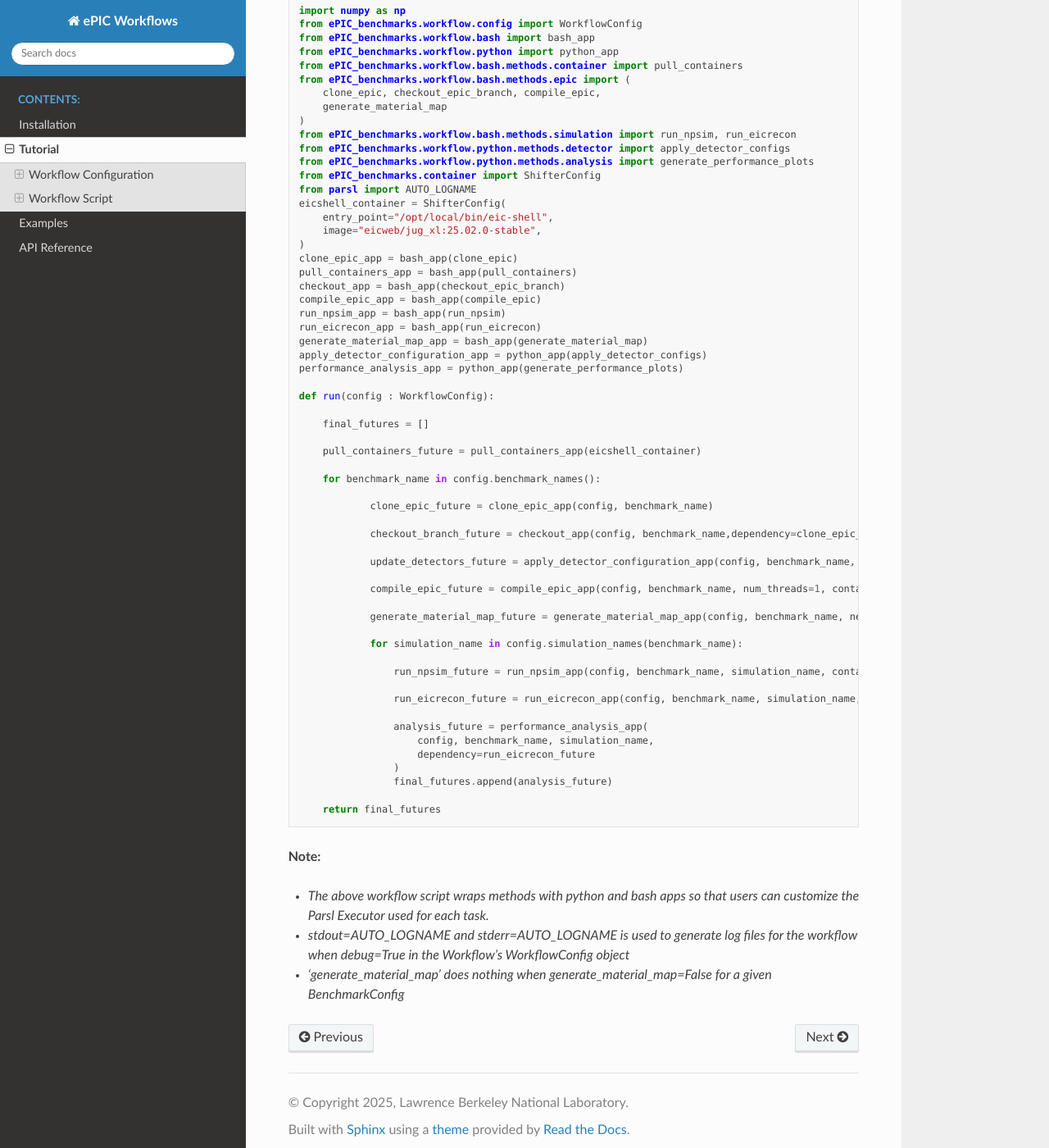
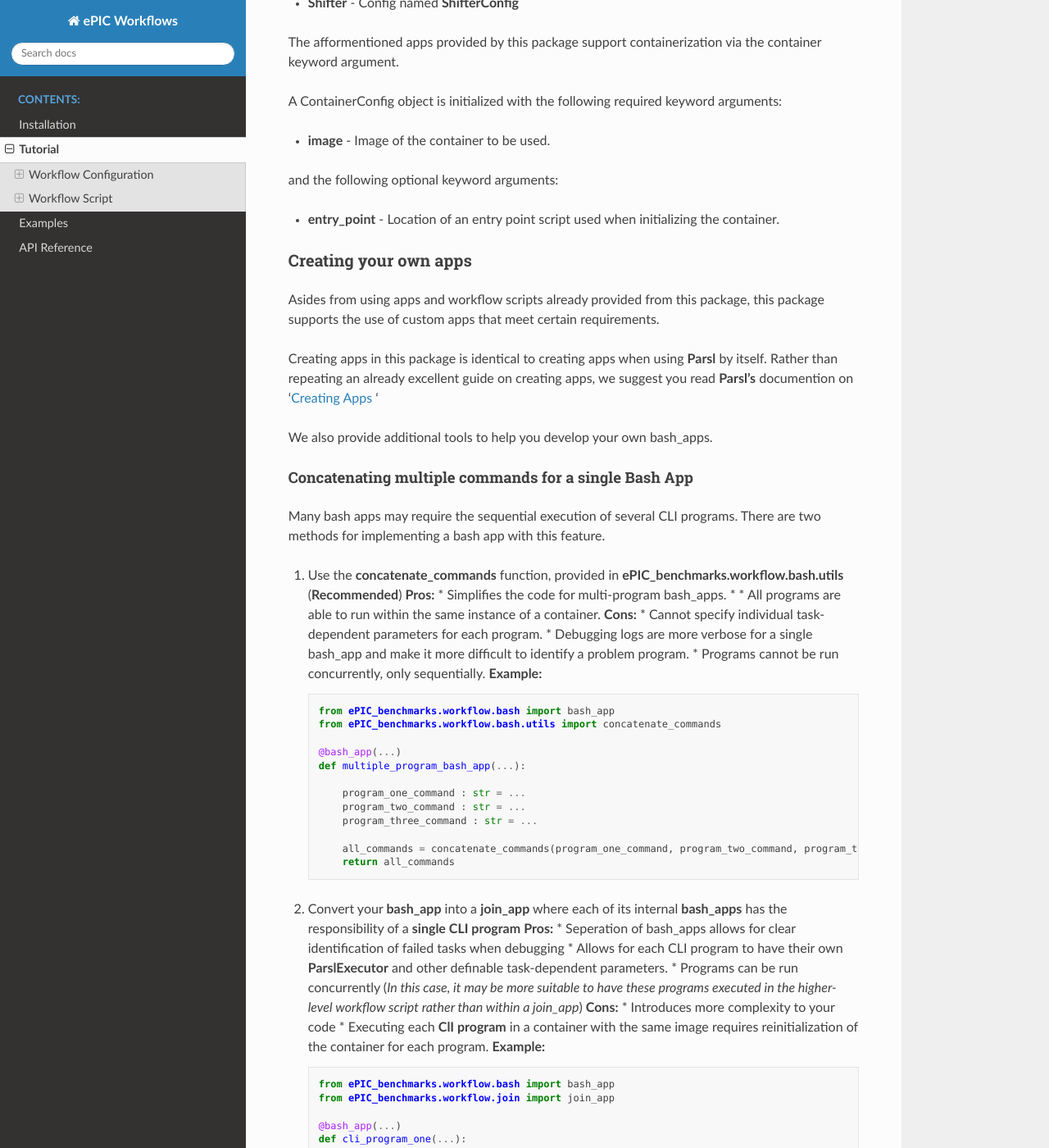
Before and after one commit to amirkas/ePIC-Benchmark-lib, a Sphinx documentation site: the page built from docs/guide.rst, in a window 1280 px wide and 1400 px high, scrolled down 12408 px. Shown: the whole window at 82% size. Built offline with Sphinx 7.4.7 and the Read the Docs theme 3.1.0, drawn with Linux system fonts in a browser that asks for light colours; some of the changed text lies outside the part shown.

Commit message:
guide almost finished

```diff
--- a/docs/guide.rst
+++ b/docs/guide.rst
@@ -257,6 +257,9 @@
 section in **Parsl's** documentation titled `Configuring Parsl <https://parsl.readthedocs.io/en/stable/userguide/configuration/index.html>`_ .
 This package handles loading of the **ParslConfig** for you, but you must define the **ParslConfig** itself.
 
+**Note:** *This Package does not support the use of instances of Parsl's classes, but rather wrapped versions of these classes with the same name*
+*and the prefix* **'Config'**. *This is with the exception of the root Parsl Config which is has the name* **'ParslConfig'**.
+
 .. code-block:: python
 
     from ePIC_benchmarks.parsl.config import ParslConfig
@@ -372,7 +375,7 @@
 Workflow Script
 ^^^^^^^^^^^^^^^
 
-Why the workflow script is seperate from the workflow configuration
+Workflow Script and Configuration Seperation
 -------------------------------------------------------------------
 
 While the **WorkflowConfig** object stores the configuration parameters of a Workflow, it contains no information on
@@ -594,6 +597,128 @@
 
 * **generate_performance_plots_app** - Generate the tracking performance plots and statistics for a given simulation and benchmark.
 
+
+ContainerConfig
+---------------
+
+Certain apps may need to be executed within a container.
+The ContainerConfig object is designed to enable this.
+
+Currently, this package supports the use of the following Containers:
+
+* **Docker** - Config named **DockerConfig**
+* **Shifter** - Config named **ShifterConfig**
+
+The afformentioned apps provided by this package support containerization via the container keyword argument.
+
+A ContainerConfig object is initialized with the following required keyword arguments:
+
+* **image** - Image of the container to be used.
+
+and the following optional keyword arguments:
+
+* **entry_point** - Location of an entry point script used when initializing the container.
+
+
+Creating your own apps
+----------------------
+
+Asides from using apps and workflow scripts already provided from this package,
+this package supports the use of custom apps that meet certain requirements.
+
+Creating apps in this package is identical to creating apps when using **Parsl** by itself.
+Rather than repeating an already excellent guide on creating apps,
+we suggest you read **Parsl's** documention on '`Creating Apps <https://parsl.readthedocs.io/en/stable/userguide/apps/index.html>`_ '
+
+We also provide additional tools to help you develop your own bash_apps.
+
+Concatenating multiple commands for a single Bash App
+"""""""""""""""""""""""""""""""""""""""""""""""""""""
+
+Many bash apps may require the sequential execution of several CLI programs.
+There are two methods for implementing a bash app with this feature.
+
+
+1. Use the **concatenate_commands** function, provided in **ePIC_benchmarks.workflow.bash.utils** (**Recommended**)
+   **Pros:**
+   * Simplifies the code for multi-program bash_apps.
+   * * All programs are able to run within the same instance of a container.
+   **Cons:**
+   * Cannot specify individual task-dependent parameters for each program.
+   * Debugging logs are more verbose for a single bash_app and make it more difficult to identify a problem program.
+   * Programs cannot be run concurrently, only sequentially.
+   **Example:**
+
+   .. code-block:: python
+
+        from ePIC_benchmarks.workflow.bash import bash_app
+        from ePIC_benchmarks.workflow.bash.utils import concatenate_commands
+
+        @bash_app(...)
+        def multiple_program_bash_app(...):
+
+            program_one_command : str = ...
+            program_two_command : str = ...
+            program_three_command : str = ...
+
+            all_commands = concatenate_commands(program_one_command, program_two_command, program_three_command)
+            return all_commands
+
+2. Convert your **bash_app** into a **join_app** where each of its internal **bash_apps** has the responsibility of a **single CLI program**
+   **Pros:**
+   * Seperation of bash_apps allows for clear identification of failed tasks when debugging
+   * Allows for each CLI program to have their own **ParslExecutor** and other definable task-dependent parameters.
+   * Programs can be run concurrently (*In this case, it may be more suitable to have these programs executed in the higher-level workflow script rather than within a join_app*)
+   **Cons:**
+   * Introduces more complexity to your code
+   * Executing each **ClI program** in a container with the same image requires reinitialization of the container for each program.
+   **Example:**
+
+   .. code-block:: python
+
+        from ePIC_benchmarks.workflow.bash import bash_app
+        from ePIC_benchmarks.workflow.join import join_app
+
+        @bash_app(...)
+        def cli_program_one(...):
+            return "echo 'executing program one'"
+
+        @bash_app(...)
+        def cli_program_two(...):
+            return "echo 'executing program two'"
+
+        @bash_app(...)
+        def cli_program_three(...):
+            return "echo 'executing program two'"
+
+        @join_app(...)
+        def joined_bash_app(...):
+
+            program_one_future = cli_program_one(...)
+            program_two_future = cli_program_two(..., dependency=program_one_future)
+            program_three_future = cli_program_three(..., dependency=program_two_future)
+            return program_three_future
+
+Containerizing your Bash App
+""""""""""""""""""""""""""""
+
+To support the execution of **bash_apps** within containers, we suggest you use the following template (*Using a shifter Container as an example*):
+
+.. code-block:: python
+
+    from ePIC_benchmarks.workflow.bash import bash_app
+    from ePIC_benchmarks.container._base import BaseContainerConfig
+
+    @bash_app
+    def example_bash_app(*args, container : BaseContainerConfig = None, kwargs**):
+
+        #Get the string representation of the CLI command(s) for your bash app
+        example_bash_cmd = ...
+        if container is not None:
+            example_bash_cmd = container.init_with_extra_commands(example_bash_cmd)
+        return example_bash_cmd
+
+
 Base ePIC Workflow Script
 -------------------------
 
@@ -603,6 +728,8 @@
 * Compiles the ePIC Repository for each **Benchmark** and generates the material map if necessary.
 * Simulates particle events and reconstructs particle trajectories with **npsim** and **eicrecon** for every **SimulationConfig** of every **BenchmarkConfig**.
 * Generates plots and statistics for the tracking performance of every **Simulation** of every **Benchmark**.
+
+This code can also be found at...
 
 .. code-block:: python
 
@@ -668,7 +795,7 @@
 
 **Note:**
 
-* *The above workflow script wraps methods with python and bash apps so that users can customize the Parsl Executor used for each task.*
+* *The above workflow script wraps methods with python and bash apps so that users can customize the Parsl Executor used for each task as mentioned in .*
 
 * *stdout=AUTO_LOGNAME and stderr=AUTO_LOGNAME is used to generate log files for the workflow when debug=True in the Workflow's WorkflowConfig object*
 
```
